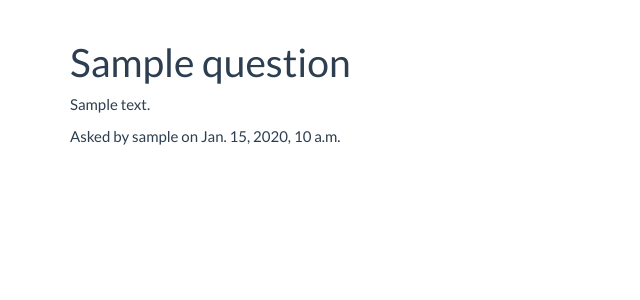
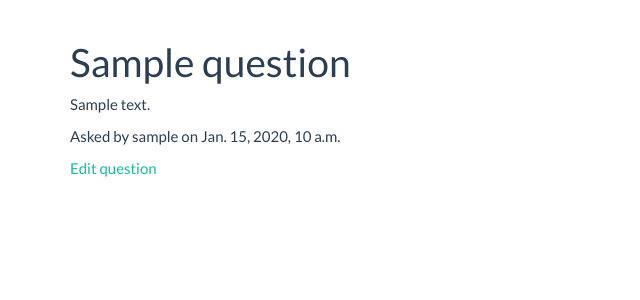
Before and after one commit to pdibuono/qandu_app, a Django app: page /question/1/ in a window 1280 px wide. Shown: the part 60-360 px from the top of the page, without its empty margins (0-640 px from the left). Run offline with Django 3.2, Linux system fonts and the light colour scheme; a user stored in the database is signed in; tables that the repository leaves empty hold one stand-in row (values such as "Sample post"); some libraries are stand-ins or nearby versions.

Commit message:
Add question update view

```diff
--- a/core/urls.py
+++ b/core/urls.py
@@ -8,4 +8,5 @@ urlpatterns = patterns('',
      url(r'^question/create/$', QuestionCreateView.as_view(), name='question_create'),
      url(r'^question/$', QuestionListView.as_view(), name='question_list'),
      url(r'^question/(?P<pk>\d+)/$', QuestionDetailView.as_view(), name='question_detail'),
+     url(r'^question/update/(?P<pk>\d+)/$', QuestionUpdateView.as_view(), name='question_update')
 )
--- a/core/views.py
+++ b/core/views.py
@@ -1,5 +1,5 @@
 from django.shortcuts import render
-from django.views.generic import TemplateView, CreateView, ListView, DetailView
+from django.views.generic import TemplateView, CreateView, ListView, DetailView, UpdateView
 from django.core.urlresolvers import reverse_lazy
 from .models import *
 
@@ -24,3 +24,8 @@ class QuestionListView(ListView):
 class QuestionDetailView(DetailView):
     model = Question
     template_name = 'question/question_detail.html'
+
+class QuestionUpdateView(UpdateView):
+    model = Question
+    template_name = 'question/question_form.html'
+    fields = ['title', 'description']
--- a/templates/question/question_detail.html
+++ b/templates/question/question_detail.html
@@ -3,4 +3,7 @@
 <h1>{{ question.title }}</h1>
 <p>{{ question.description }}</p>
 <p>Asked by {{ question.user.username }} on {{ question.created_at }}</p>
+{% if question.user == user %}
+<p><a href="{% url 'question_update' pk=question.id %}">Edit question</a></p>
+{% endif %}
 {% endblock %}
```
